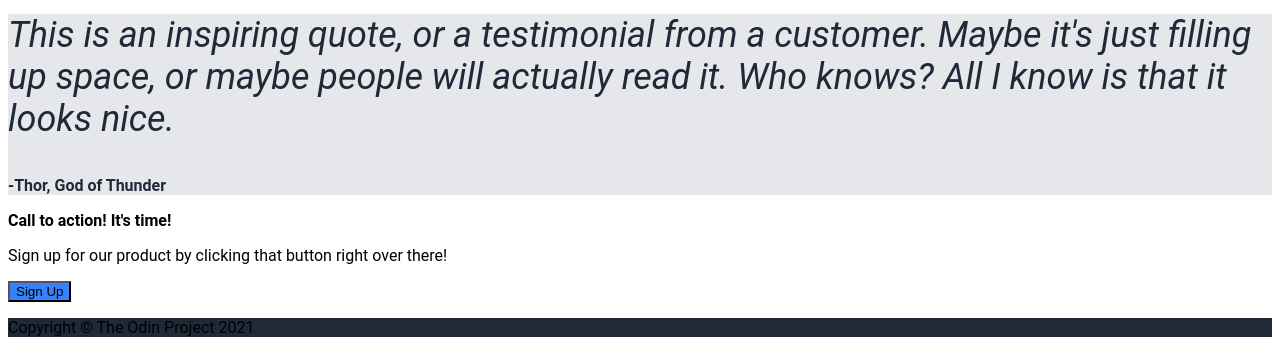
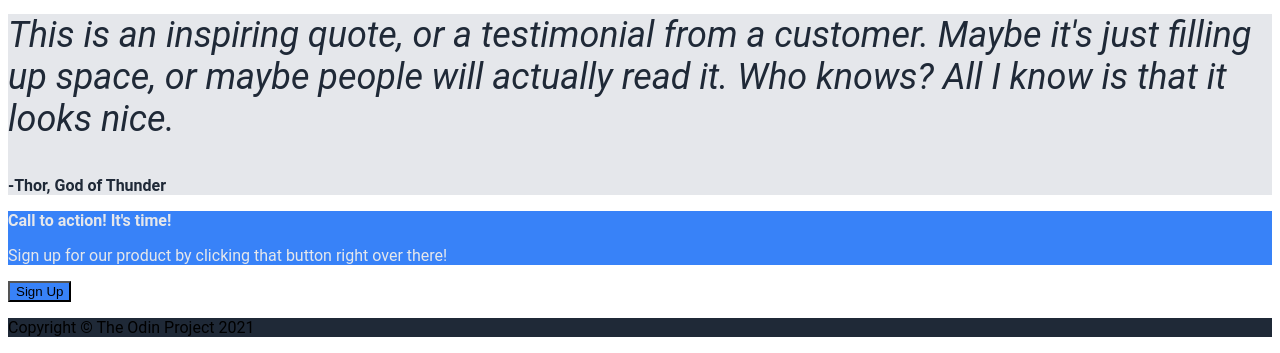
Before and after one commit to CrimsonCoder637/project-landing-page, a plain HTML site: page index.html in a window 1280 px wide. Shown: the part 485-838 px from the top of the page. Drawn offline with Linux system fonts and the light colour scheme.

Commit message:
add call-to-action class to index.html

```diff
--- a/index.html
+++ b/index.html
@@ -47,7 +47,7 @@
                 <p class="quoter">-Thor, God of Thunder</p>
             </div>
             <div class="block-four">
-                <div>
+                <div class="call-to-action">
                     <p><strong>Call to action! It's time!</strong></p>
                     <p>Sign up for our product by clicking that button right over there!</p>
                 </div>
```
